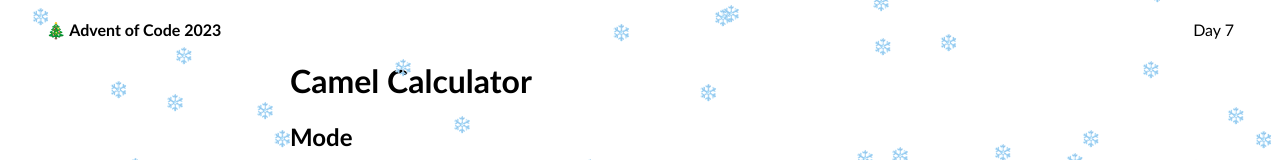
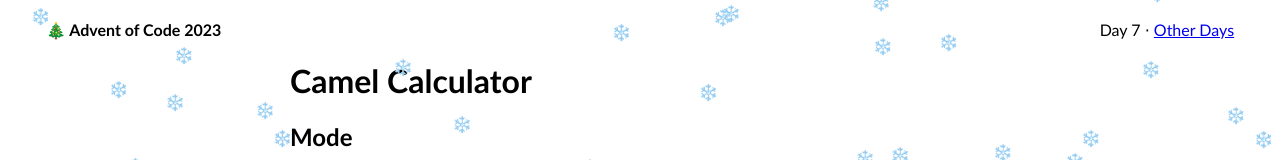
Before and after one commit to maxi0604/aoc2023, a plain HTML site: page d7/d7.html in a window 1280 px wide. Shown: the top 160 px of the page. Drawn offline with Linux system fonts and the light colour scheme.

Commit message:
Add link to repo

```diff
--- a/d7/d7.html
+++ b/d7/d7.html
@@ -9,7 +9,7 @@
     <body>
         <div class="header">
             <strong>🎄 Advent of Code 2023</strong>
-            <div class="day">Day 7</div>
+            <div class="day">Day 7 ⋅ <a href="https://github.com/maxi0604/aoc2023">Other Days</a></div>
         </div>
 
         <div class="content">
```
